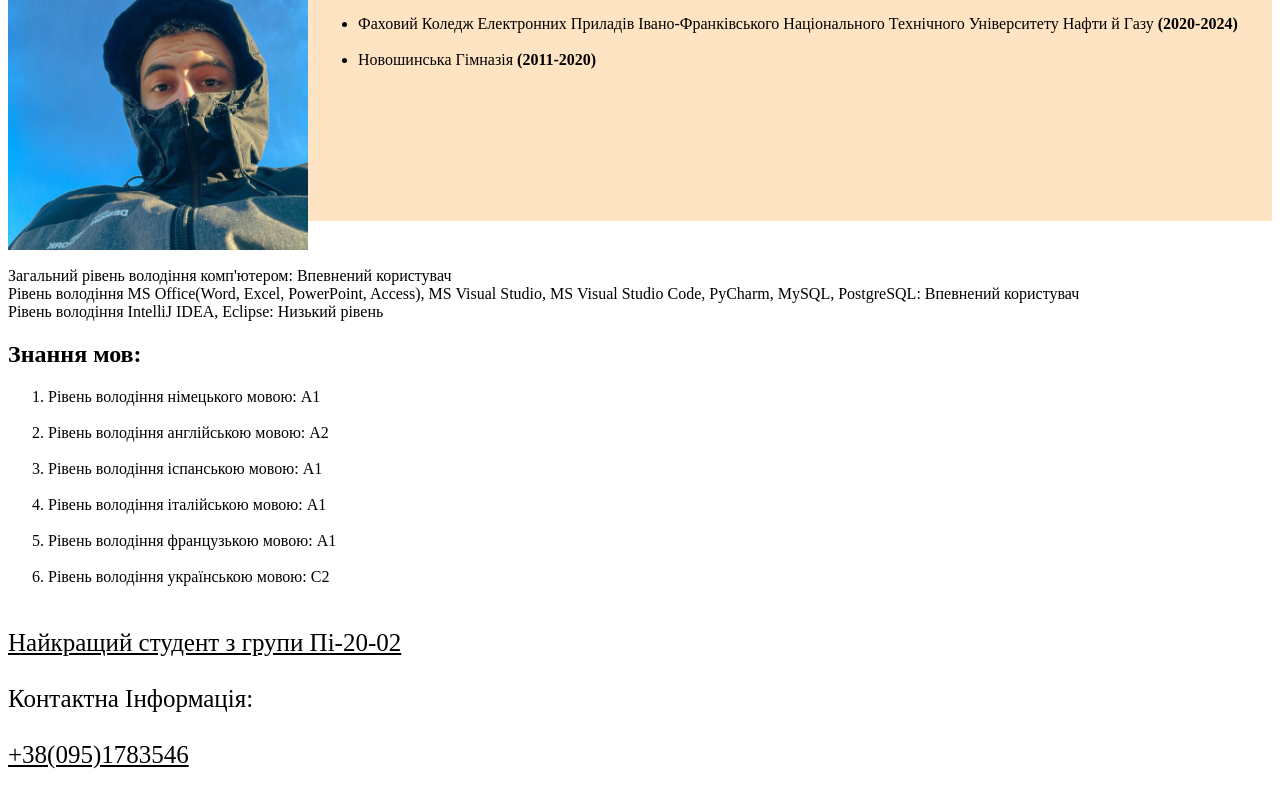
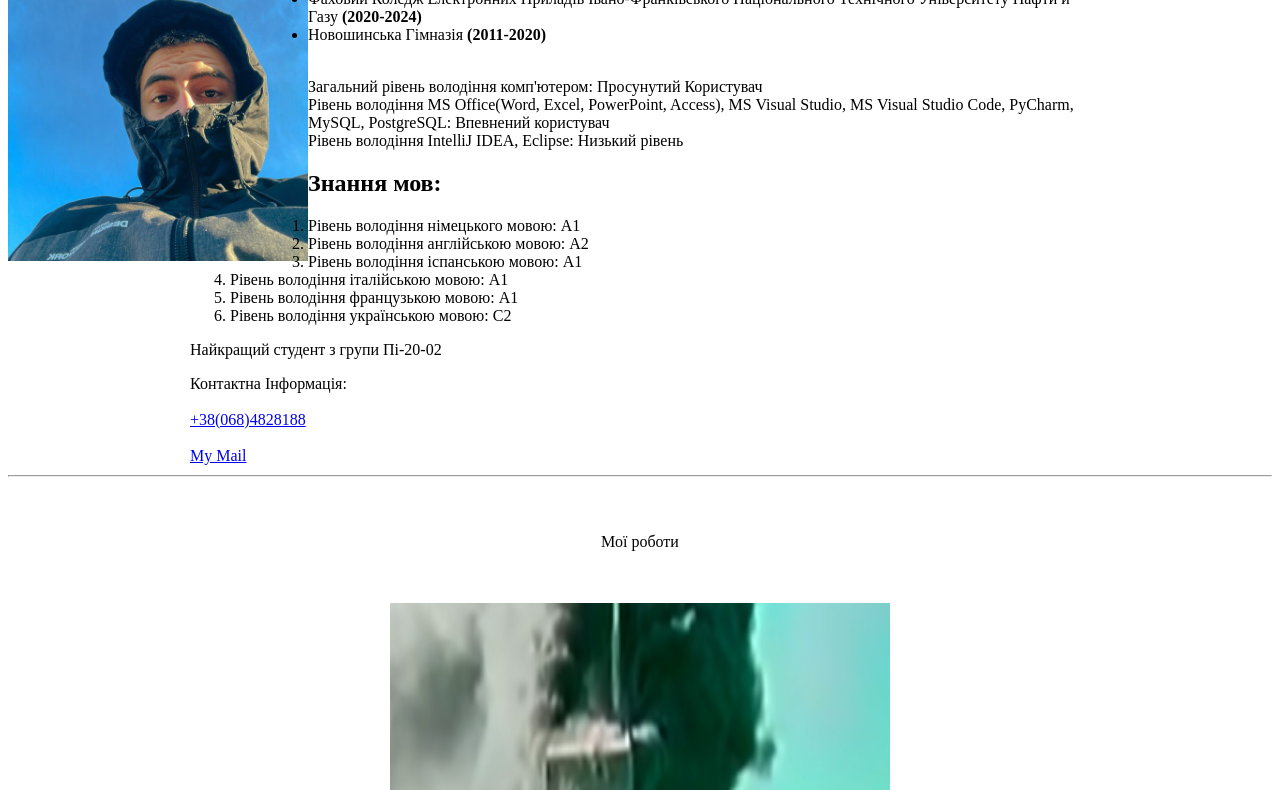
Before and after one commit to BlessedMisha/Portfolio, a plain HTML site: page index.html in a window 1280 px wide. Shown: the part 90-880 px from the top of the page. Drawn offline with Linux system fonts and the light colour scheme.

Commit message:
Update index.html

```diff
--- a/index.html
+++ b/index.html
@@ -1,51 +1,54 @@
 <!DOCTYPE html>
-<html>
-    <head>
-        <title>My project</title>
-        <meta charset="UTF-8">
-        <style type="text/css">
-            @import url("css/style.css");
-        </style>
-    </head>
-    <body>
-        <div">
-        <div class="back_class">
-            <aside>
-                <img src="media/myphoto.jpg.png" width="300px">
-            </aside>
-            <main><p class="first_class">Фичак Михайло
-            </p>
+<html lang="uk">
+<head>
+    <title>My project</title>
+    <meta charset="utf-8">
+    <meta name="viewport" content="width=device-width, initial-scale=1">
+    <link rel="stylesheet" type="text/css" href="css/style.css">
+</head>
+<body class="background">
+    <aside>
+        <img src="media/myphoto.jpg.png" alt="photo" width="300">
+    </aside>
+    <div>
+                <h1>Фичак Михайло</h1>
             <ul>
-                <li>Фаховий Коледж Електронних Приладів Івано-Франківського Національного Технічного Університету Нафти й Газу <b>(2020-2024)</b></li> <br>
-                <li>Новошинська Гімназія <b>(2011-2020)</b></li>
+                <li>Фаховий Коледж Електронних Приладів Івано-Франківського Національного Технічного Університету Нафти й Газу <strong>(2020-2024)</strong></li>
+                <li>Новошинська Гімназія <strong>(2011-2020)</strong></li>
             </ul>
-        </div>
-            <br><br>
-            <span>Загальний рівень володіння комп'ютером: </span><span class="style_for_span">Впевнений користувач</span> <br>
-            Рівень володіння MS Office(Word, Exсel, PowerPoint, Access), MS Visual Studio, MS Visual Studio Code, PyCharm, MySQL, PostgreSQL: <span class="style_for_span">Впевнений користувач</span> <br>
-            Рівень володіння IntelliJ IDEA, Eclipse: <span class="style_for_span">Низький рівень</span>
-            <h2 class="margin">Знання мов:</h2>
+            <br>
+        <span>Загальний рівень володіння комп'ютером: </span>
+        <span class="style_for_span">Просунутий Користувач</span>
+            <br>
+        <span>Рівень володіння MS Office(Word, Exсel, PowerPoint, Access), MS Visual Studio, MS Visual Studio Code, PyCharm, MySQL, PostgreSQL:</span>
+        <span class="style_for_span">Впевнений користувач</span>
+            <br>
+        <span>Рівень володіння IntelliJ IDEA, Eclipse:</span>
+        <span class="style_for_span">Низький рівень</span>
+        <h2>Знання мов:</h2>
             <ol>
-                <li>Рівень володіння німецького мовою: <span class="style_for_span">А1</span></li> <br>
-                <li>Рівень володіння англійською мовою: <span class="style_for_span">A2</span></li> <br>
-                <li>Рівень володіння іспанською мовою: <span class="style_for_span">A1</span></li> <br>
-                <li>Рівень володіння італійською мовою: <span class="style_for_span">A1</span></li> <br>
-                <li>Рівень володіння французькою мовою: <span class="style_for_span">A1</span></li> <br>
-                <li>Рівень володіння українською мовою: <span class="style_for_span">C2</span></li><br>
+                <li>Рівень володіння німецького мовою: <span class="style_for_span">А1</span></li>
+                <li>Рівень володіння англійською мовою: <span class="style_for_span">A2</span></li>
+                <li>Рівень володіння іспанською мовою: <span class="style_for_span">A1</span></li>
+                <li>Рівень володіння італійською мовою: <span class="style_for_span">A1</span></li>
+                <li>Рівень володіння французькою мовою: <span class="style_for_span">A1</span></li>
+                <li>Рівень володіння українською мовою: <span class="style_for_span">C2</span></li>
             </ol>
-            <p class="second_Clas">
-                <u>Найкращий студент з групи Пі-20-02</u>
-                <br><br>Контактна Інформація:
-                <br><br><u>+38(095)1783546</u>
-                <br><br><a href="mailto:pvpmaster2005@gmail.com"> My Mail </a>
-            </p>
-            </main>
-        </div>
-        <div id="line"></div>
-        <footer><p class="first_class">
-            Мої роботи
-            <br><br>
-            <img src="media/mywork.png" width="500px" height="150">
-        </p></footer>
-    </body>
+        <p class="zagolovok">Найкращий студент з групи Пі-20-02</p>
+            <span>Контактна Інформація:</span>
+            <br>
+            <br>
+            <a href="tel:+38(068)4828188"> +38(068)4828188 </a>
+            <br>
+            <br>
+            <a href="mailto:pvpmaster2005@gmail.com">My Mail</a>
+    </div>
+    <hr>
+        <footer>
+            <p class="works">Мої роботи</p>
+            <br>
+            <br>
+            <img src="media/mywork.png" alt="photo" width="500" height="700">
+        </footer>
+</body>
 </html>
```
